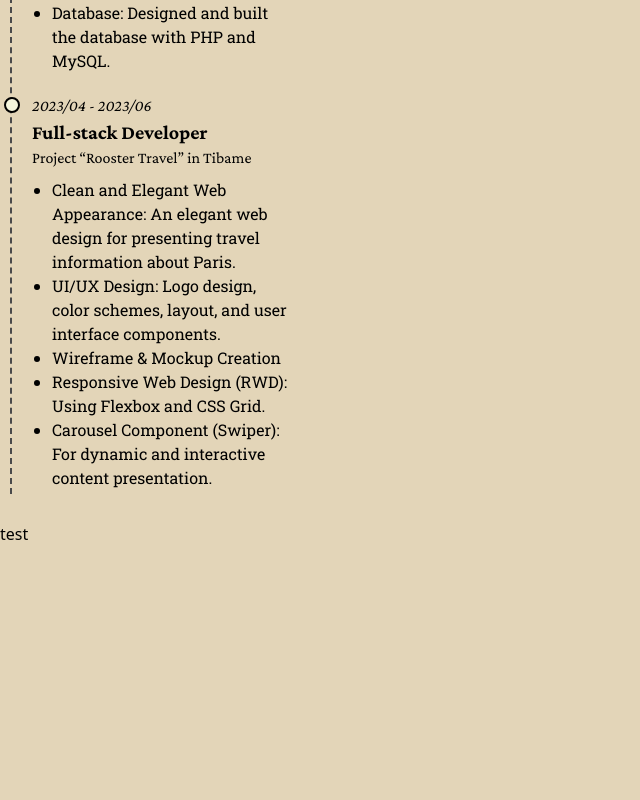
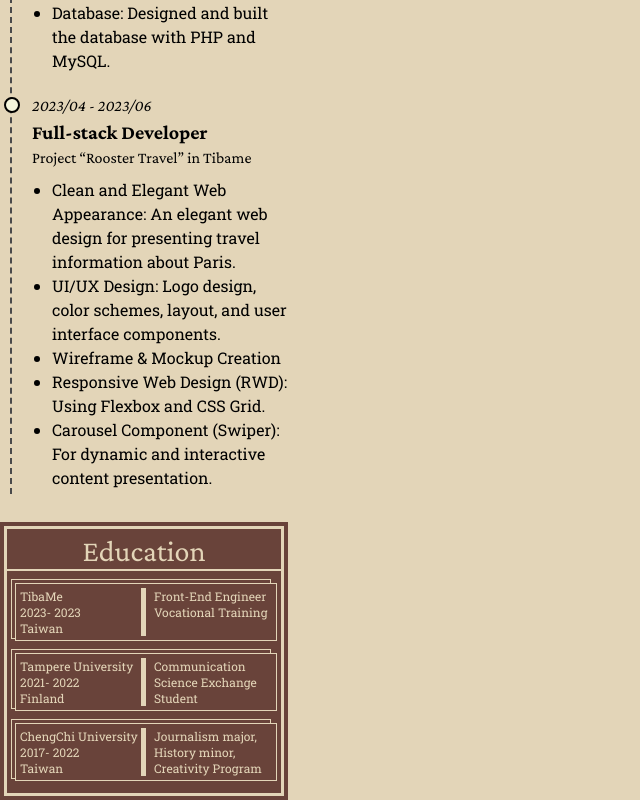
Before and after one commit to BenjaminChien/Agent_Benjamin, a React (Vite) app: page / in a window 1280 px wide. Shown: the part 2850-3650 px from the top of the page, without its empty margins (0-640 px from the left). Before the commit the page ends 3396 px from the top, so only its background shows below. Built offline with nearby package versions, Linux system fonts and the light colour scheme.

Commit message:
Finish building Education component

```diff
--- a/src/App.jsx
+++ b/src/App.jsx
@@ -7,6 +7,8 @@ import Education from './components/Education.jsx'
 
 import about from './assets/about.js'
 import experience from './assets/experience.js'
+import education from './assets/education.js'
+
 
 function App() {
   return (
@@ -16,7 +18,7 @@ function App() {
       <BasicInfo></BasicInfo>
       <About info={about.content}></About>
       <Experience info={experience}></Experience>
-      <Education></Education>
+      <Education info={education}></Education>
     </>
   )
 }
--- /dev/null
+++ b/src/assets/education.js
@@ -0,0 +1,24 @@
+// educationData.js
+
+const educationData = [
+    {
+      institution: "TibaMe",
+      period: "2023- 2023",
+      location: "Taiwan",
+      program: "Front-End Engineer Vocational Training"
+    },
+    {
+      institution: "Tampere University",
+      period: "2021- 2022",
+      location: "Finland",
+      program: "Communication Science Exchange Student"
+    },
+    {
+      institution: "ChengChi University",
+      period: "2017- 2022",
+      location: "Taiwan",
+      program: "Journalism major, History minor, Creativity Program"
+    }
+  ];
+
+  export default educationData;
--- a/src/components/Education.jsx
+++ b/src/components/Education.jsx
@@ -1,10 +1,36 @@
-const EducationItems = () => {
-    return("test")
+const EducationItems = (info) => {
+    return(
+        <div className="relative">
+            <div className="absolute -top-1 left-1 w-[95%] h-15 border-1 border-Linen z-0"></div>
+            <div className="font-Content flex justify-between border-1 border-Linen m-1 text-xs ml-2 mt-3 mb-3 bg-Dark-Chocolate relative z-10">
+                <div className="inline-block w-[48%] pl-1 py-1">
+                    <span className="block">{info.info.institution}</span>
+                    <span className="block">{info.info.period}</span>
+                    <span className="block">{info.info.location}</span>
+                </div>
+                {/*seperating line */}
+                <div className="inline-block w-[2%] relative">
+                    <div className="w-full h-12 bg-Linen absolute top-1"></div>
+                </div>
+
+                <div className="inline-block w-[50%] px-2 py-1">
+                    <span className="block">{info.info.program}</span>
+                </div>
+            </div>
+        </div>
+  )
 }
 
-const Education = () => {
+const Education = (info) => {
     return(
-        <EducationItems></EducationItems>
+        <div className="bg-Dark-Chocolate w-2xs px-1 py-1">
+            <div className="border-3 border-Linen text-Linen">
+                <h2 className="font-Title text-3xl text-center border-b-2 pt-1">Education</h2>
+                {info.info.map((item, index)=>(
+                    <EducationItems key={index} info={item}></EducationItems>
+                ))}
+            </div>
+        </div>
     )
 }
 
```
